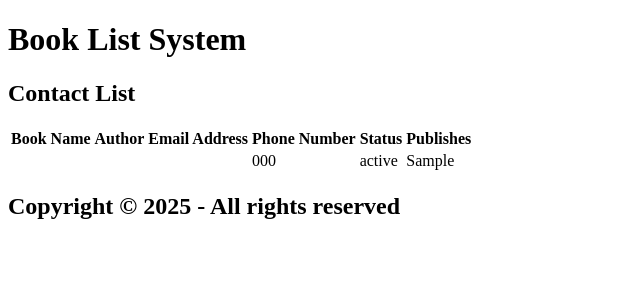
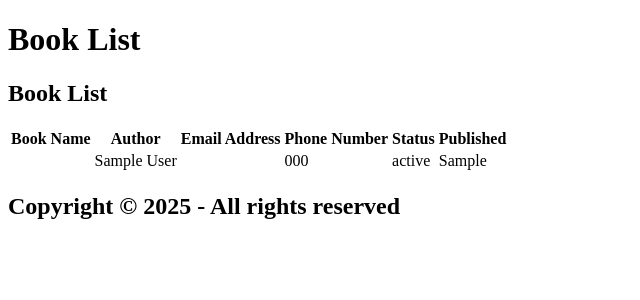
Before and after one commit to SukhWave/PHPAssignment1, a PHP site: page / in a window 1280 px wide. Shown: the top 300 px of the page, without its empty margins (0-640 px from the left). Run offline with PHP 8.4, Linux system fonts and the light colour scheme; tables that the repository leaves empty or names only in its code hold one stand-in row (values such as "Sample post"); data that the repository does not hold is empty.

Commit message:
Added Database files and other

```diff
--- a/database.php
+++ b/database.php
@@ -1,6 +1,6 @@
 <?php
     session_start();
-    $dsn = 'mysql:host=localhost;dbname=contact_manager';
+    $dsn = 'mysql:host=localhost;dbname=book_list';
     $username = 'root';
     $password = '';
 
--- a/database_error.php
+++ b/database_error.php
@@ -19,7 +19,7 @@
             <p>MySQL must be running.</p>
             <p>Error message: <?php echo $_SESSION["database_error"]; ?></p>
 
-            <p><a href="index.php">View Contact List</a></p>
+            <p><a href="index.php">View Book List</a></p>
         </main>
 
         <?php include("footer.php"); ?>
--- a/header.php
+++ b/header.php
@@ -1,3 +1,3 @@
 <header>
-    <h1>Book List System</h1>
+    <h1>Book List </h1>
 </header>
--- a/index.php
+++ b/index.php
@@ -1,10 +1,10 @@
 <?php
     session_start();
     require("database.php");
-    $queryContacts = 'SELECT * FROM contacts';
-    $statement1 = $db->prepare($queryContacts);
+    $queryBooks = 'SELECT * FROM books';
+    $statement1 = $db->prepare($queryBooks);
     $statement1->execute();
-    $contacts = $statement1->fetchAll();
+    $books = $statement1->fetchAll();
 
     $statement1->closeCursor();
 ?>
@@ -18,7 +18,7 @@
         <?php include("header.php"); ?>
 
         <main>
-            <h2>Contact List</h2>
+            <h2>Book List</h2>
 
             <table>
                 <tr>
@@ -27,17 +27,17 @@
                     <th>Email Address</th>
                     <th>Phone Number</th>
                     <th>Status</th>
-                    <th>Publishes</th>
+                    <th>Published</th>
                 </tr>
 
-                <?php foreach ($contacts as $contact): ?>
+                <?php foreach ($books as $book): ?>
                     <tr>
-                        <td><?php echo $contact['firstName']; ?></td>
-                        <td><?php echo $contact['lastName']; ?></td>
-                        <td><?php echo $contact['emailAddress']; ?></td>
-                        <td><?php echo $contact['phone']; ?></td>
-                        <td><?php echo $contact['status']; ?></td>
-                        <td><?php echo $contact['dob']; ?></td>
+                        <td><?php echo $book['bookName']; ?></td>
+                        <td><?php echo $book['author']; ?></td>
+                        <td><?php echo $book['emailAddress']; ?></td>
+                        <td><?php echo $book['phone']; ?></td>
+                        <td><?php echo $book['status']; ?></td>
+                        <td><?php echo $book['published']; ?></td>
                     </tr>
                 <?php endforeach; ?>
 
```
